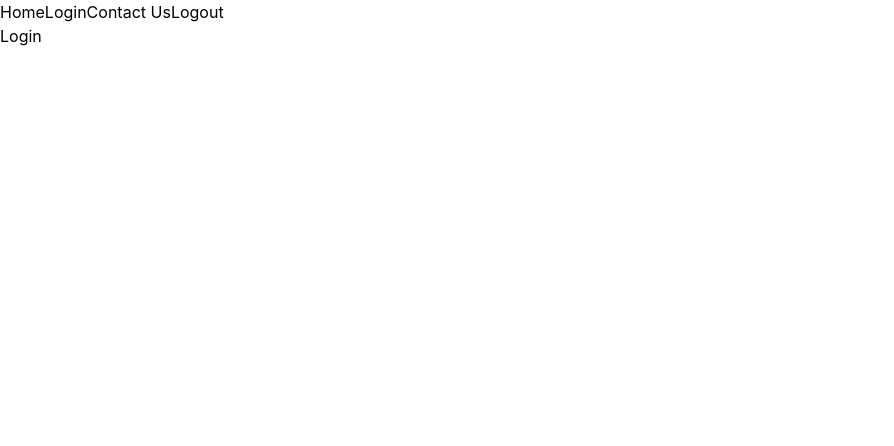
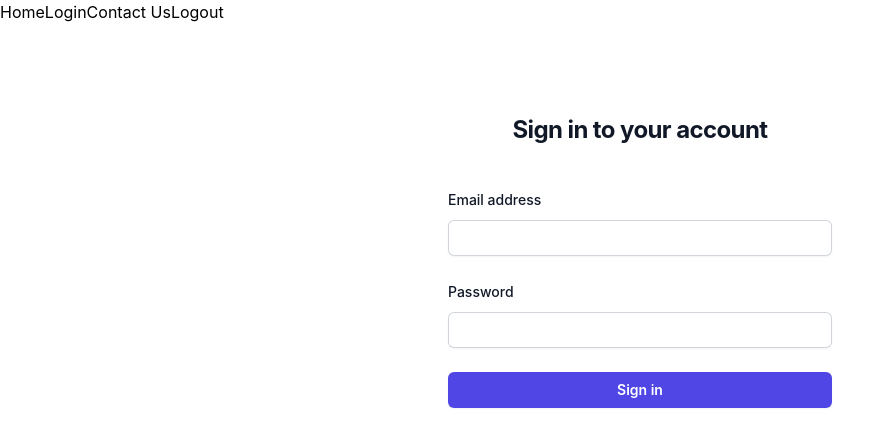
Before and after one commit to AhmadAlTarsha/MERAKI_Academy_Project_5_Ahmad, a React (Create React App) app in the folder front-end/: page /login in a window 1280 px wide. Shown: the top 446 px of the page, without its empty margins (0-894 px from the left). Built offline with nearby package versions, Linux system fonts and the light colour scheme; the HTML template or start-up script is replaced by a standard one.

Commit message:
Created login frontend page

```diff
--- a/front-end/src/components/Input/Input.js
+++ b/front-end/src/components/Input/Input.js
@@ -10,10 +10,16 @@
   onChange,
   inputClassName,
   value,
+  labelDivClassname,
+  inputDiv,
 }) {
   return (
     <div className={divClassName}>
+      <div className={labelDivClassname}>
         <label className={labelClassName}>{labelName}</label>
+      </div>
+      <div className={inputDiv}>
+        {" "}
         <input
           type={type}
           name={name}
@@ -23,6 +29,7 @@
           value={value}
         />
       </div>
+    </div>
   );
 }
 
--- a/front-end/src/pages/Login/Login.js
+++ b/front-end/src/pages/Login/Login.js
@@ -1,9 +1,57 @@
-import React from 'react'
+import React from "react";
+import Input from "../../components/Input/Input";
+import Button from "../../components/Button/Button";
 
 const Login = () => {
   return (
-    <div>Login</div>
-  )
-}
+    <>
+      <div className="flex min-h-full flex-1 flex-col justify-center px-6 py-12 lg:px-8">
+        <div className="sm:mx-auto sm:w-full sm:max-w-sm">
+          <h2 className="mt-10 text-center text-2xl font-bold leading-9 tracking-tight text-gray-900">
+            Sign in to your account
+          </h2>
+        </div>
 
-export default Login
+        <div className="mt-10 sm:mx-auto sm:w-full sm:max-w-sm">
+          <form className="space-y-6" action="#" method="POST">
+            <Input
+              divClassName={""}
+              labelDivClassname={""}
+              labelClassName={
+                "block text-sm font-medium leading-6 text-gray-900"
+              }
+              inputDiv={"mt-2"}
+              name={"email"}
+              type={"email"}
+              inputClassName={
+                "block w-full rounded-md border-0 py-1.5 text-gray-900 shadow-sm ring-1 ring-inset ring-gray-300 placeholder:text-gray-400 focus:ring-2 focus:ring-inset focus:ring-indigo-600 sm:text-sm sm:leading-6"
+              }
+              labelName={"Email address"}
+              onChange={(e) => e.target.value}
+            />
+
+            <div>
+              <Input
+                inputClassName={
+                  "block w-full rounded-md border-0 py-1.5 text-gray-900 shadow-sm ring-1 ring-inset ring-gray-300 placeholder:text-gray-400 focus:ring-2 focus:ring-inset focus:ring-indigo-600 sm:text-sm sm:leading-6"
+                }
+                inputDiv={"mt-2"}
+                name={"password"}
+                type={"password"}
+                labelName={"Password"}
+                labelClassName={
+                  "block text-sm font-medium leading-6 text-gray-900"
+                }
+                onChange={(e) => e.target.value}
+              />
+            </div>
+
+            <Button buttonClassName={"flex w-full justify-center rounded-md bg-indigo-600 px-3 py-1.5 text-sm font-semibold leading-6 text-white shadow-sm hover:bg-indigo-500 focus-visible:outline focus-visible:outline-2 focus-visible:outline-offset-2 focus-visible:outline-indigo-600"} buttonName={"Sign in"} />
+          </form>
+        </div>
+      </div>
+    </>
+  );
+};
+
+export default Login;
```
Lines whose indentation alone changed are shown as unchanged.
